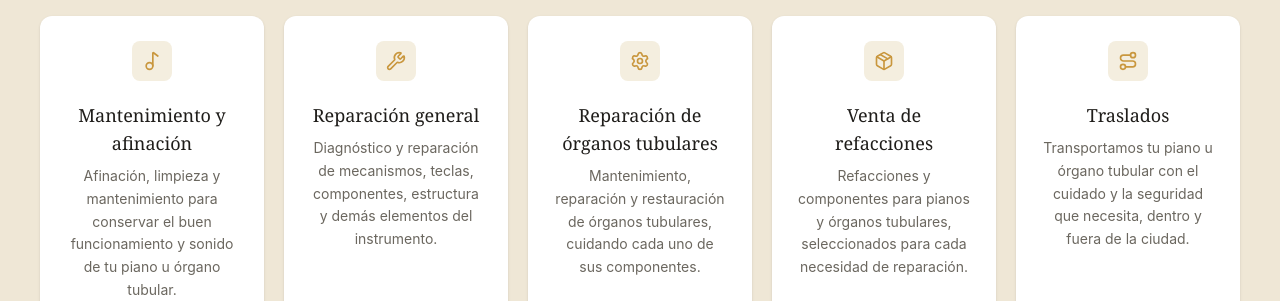
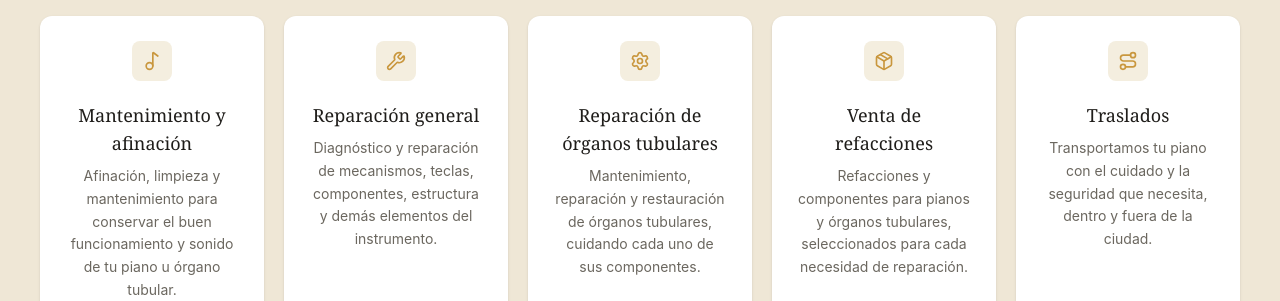
Before and after one commit to alexis-laris/pianos-economicos, a React (Vite) app: page / in a window 1280 px wide. Shown: the part 1880-2181 px from the top of the page. Built offline with nearby package versions, Linux system fonts and the light colour scheme.

Commit message:
fix text

```diff
--- a/src/components/Services.jsx
+++ b/src/components/Services.jsx
@@ -126,7 +126,7 @@ export default function Services() {
                         </h3>
 
                         <p className="text-sm text-[#6B675F] leading-relaxed">
-                            Transportamos tu piano u órgano tubular con el cuidado y la
+                            Transportamos tu piano con el cuidado y la
                             seguridad que necesita, dentro y fuera de la ciudad.
                         </p>
 
```
